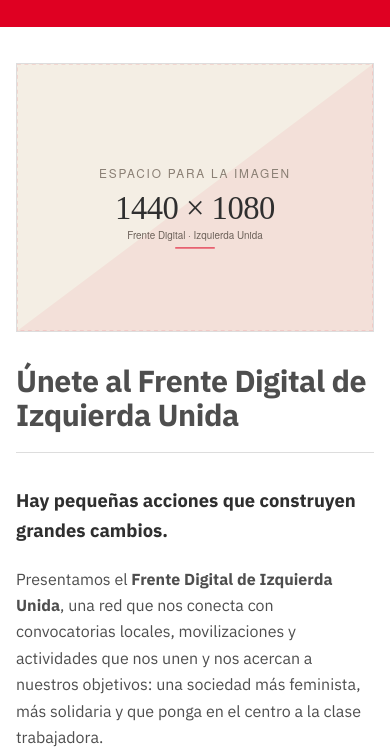
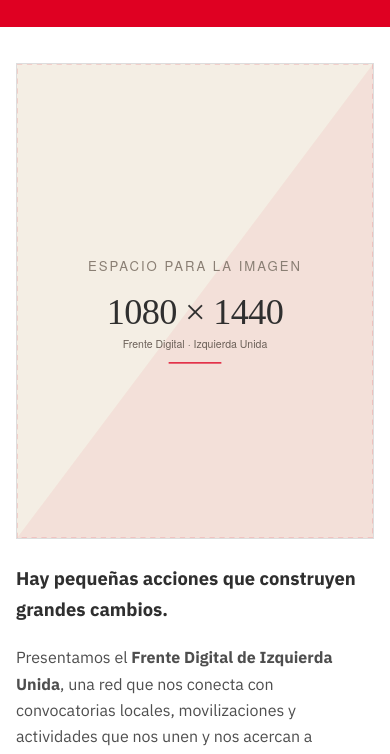
Before and after one commit to izquierdaunida/frentedigital, an Astro site: page / in a window 390 px wide. Shown: the part 84-838 px from the top of the page. Built offline with nearby package versions, Linux system fonts and the light colour scheme; Astro itself is replaced by a stand-in of ours.

Commit message:
Cambia el placeholder a 1080x1440 y elimina el titulo

```diff
--- a/src/pages/index.astro
+++ b/src/pages/index.astro
@@ -2,24 +2,23 @@
 import Base from '../layouts/Base.astro';
 import { ACTION_NETWORK, SITE } from '../config';
 
-const title = 'Únete al Frente Digital de Izquierda Unida';
+const title = 'Frente Digital · Izquierda Unida';
 const description = SITE.description;
 ---
 
 <Base title={title} description={description}>
   <div class="page">
     <div class="container page__grid">
-      <section class="intro" aria-labelledby="intro-title">
+      <section class="intro">
         <figure class="intro__media">
           <img
-            src="/placeholder-1440x1080.svg"
-            alt="Espacio reservado para una imagen del Frente Digital, proporción 1440 por 1080"
-            width="1440"
-            height="1080"
+            src="/placeholder-1080x1440.svg"
+            alt="Espacio reservado para una imagen del Frente Digital, proporción 1080 por 1440"
+            width="1080"
+            height="1440"
             decoding="async"
           />
         </figure>
-        <h1 id="intro-title">Únete al Frente Digital de Izquierda Unida</h1>
         <div class="intro__body">
           <p class="intro__lead">Hay pequeñas acciones que construyen grandes cambios.</p>
           <p>
@@ -53,7 +52,7 @@ const description = SITE.description;
 
       <section class="form-card" aria-labelledby="form-title">
         <p class="form-card__eyebrow">Frente Digital</p>
-        <h2 id="form-title">Apúntate</h2>
+        <h1 id="form-title" class="form-card__title">Apúntate</h1>
 
         <form
           id="frente-digital-form"
--- a/src/styles/global.css
+++ b/src/styles/global.css
@@ -141,19 +141,8 @@ input:focus-visible {
   border: 1px solid var(--line);
 }
 
-.intro h1 {
-  margin: 0;
-  padding-bottom: 1.25rem;
-  border-bottom: 1px solid var(--line);
-  color: var(--ink);
-  font-size: clamp(2rem, 3.4vw, 2.55rem);
-  font-weight: 700;
-  letter-spacing: -0.015em;
-  line-height: 1.12;
-}
-
 .intro__body {
-  margin-top: 2rem;
+  margin-top: 0;
   font-size: 1.0625rem;
   line-height: 1.65;
 }
@@ -191,7 +180,7 @@ input:focus-visible {
   text-transform: uppercase;
 }
 
-.form-card h2 {
+.form-card__title {
   margin: 0 0 1.5rem;
   color: var(--ink);
   font-size: 1.4rem;
@@ -201,7 +190,7 @@ input:focus-visible {
   text-transform: uppercase;
 }
 
-.form-card h2::after {
+.form-card__title::after {
   content: '';
   display: block;
   width: 190px;
@@ -557,8 +546,8 @@ input:focus-visible {
     padding: 36px 0 48px;
   }
 
-  .intro h1 {
-    font-size: clamp(1.9rem, 7vw, 2.35rem);
+  .intro__media {
+    margin-bottom: 1.5rem;
   }
 
   .intro__body {
```
Also changed, not shown: README.md, public/placeholder-1080x1440.svg (added), public/placeholder-1440x1080.svg (deleted).
